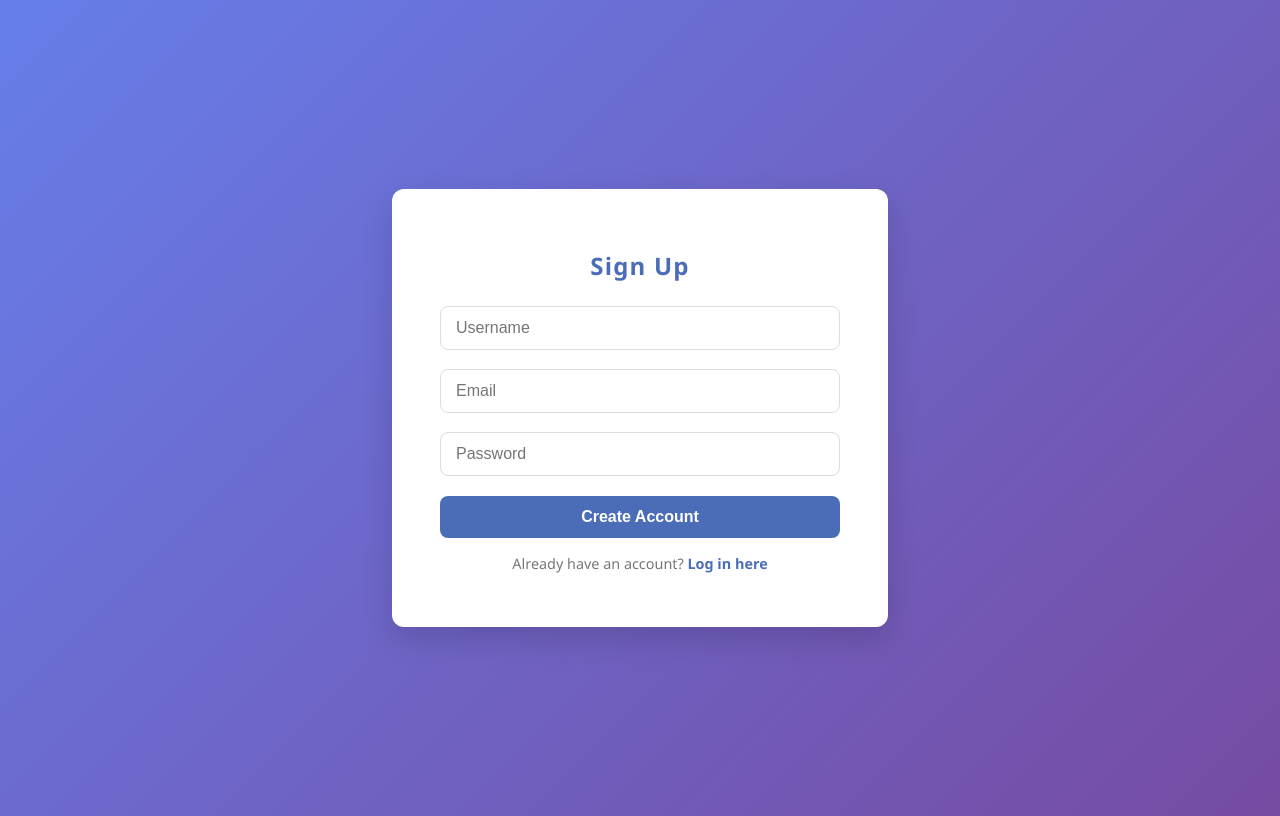
After one commit to Rishu22889/todo-web, a Flask app: page /signup in a window 1280 px wide. The commit adds this page. Run offline with Flask 3, Linux system fonts and the light colour scheme.

Commit message:
added login and signup

```diff
--- a/app.py
+++ b/app.py
@@ -1,64 +1,125 @@
-from flask import Flask, render_template, request, redirect
+from flask import Flask, render_template, request, redirect, flash, url_for
 from flask_sqlalchemy import SQLAlchemy
+from flask_login import LoginManager, UserMixin, login_user, login_required, logout_user, current_user
+from werkzeug.security import generate_password_hash, check_password_hash
 from datetime import datetime
 import os
+import secrets
 
 app = Flask(__name__)
 app.config['SQLALCHEMY_DATABASE_URI'] = "sqlite:///todo.db"
+app.config['SECRET_KEY'] = secrets.token_hex(16)
 db = SQLAlchemy(app)
+
+login_manager = LoginManager()
+login_manager.init_app(app)
+login_manager.login_view = 'login'
+
+
+# ----------------- Models ------------------
+
+class User(db.Model, UserMixin):
+    id = db.Column(db.Integer, primary_key=True)
+    username = db.Column(db.String(150), nullable=False)
+    email = db.Column(db.String(150), unique=True, nullable=False)
+    password = db.Column(db.String(200), nullable=False)
+    todos = db.relationship('Todo', backref='user', lazy=True)
 
 class Todo(db.Model):
     sno = db.Column(db.Integer, primary_key=True)
-    title = db.Column(db.String(200), nullable = False)
-    desc = db.Column(db.String(500), nullable = False)
-    date_created = db.Column(db.DateTime, default = datetime.utcnow)
+    title = db.Column(db.String(200), nullable=False)
+    desc = db.Column(db.String(500), nullable=False)
+    date_created = db.Column(db.DateTime, default=datetime.utcnow)
+    user_id = db.Column(db.Integer, db.ForeignKey('user.id'), nullable=False)
 
-    def __repr__(self) -> str:
-        return f"{self.sno} - {self.title}"
+@login_manager.user_loader
+def load_user(user_id):
+    return User.query.get(int(user_id))
 
-@app.route('/', methods= ['GET', 'POST'])
-def hello_world():
-    if request.method=='POST':
-        title = request.form['title']
-        desc = request.form['desc']
-        if title!='':
-            todo = Todo(title = title, desc= desc)
-            db.session.add(todo)
-            db.session.commit()
-    allTodo = Todo.query.all()
-    return render_template('index.html', allTodo= allTodo)
 
-@app.route('/show')
-def products():
-    return 'This is Product Page'
+# ----------------- Routes ------------------
 
-@app.route('/delete/<int:sno>')
-def delete(sno):
-    todo = Todo.query.filter_by(sno=sno).first()
-    db.session.delete(todo)
-    db.session.commit()
-    return redirect("/")
-
-@app.route('/update/<int:sno>', methods= ['GET', 'POST'])
-def update(sno):
+@app.route('/', methods=['GET', 'POST'])
+@login_required
+def home():
     if request.method == 'POST':
         title = request.form['title']
         desc = request.form['desc']
-        todo = Todo.query.filter_by(sno=sno).first()
-        todo.title = title
-        todo.desc = desc
-        db.session.add(todo)
+        if title.strip() != '':
+            todo = Todo(title=title, desc=desc, user_id=current_user.id)
+            db.session.add(todo)
+            db.session.commit()
+    allTodo = Todo.query.filter_by(user_id=current_user.id).all()
+    return render_template('index.html', allTodo=allTodo)
+
+@app.route('/signup', methods=['GET', 'POST'])
+def signup():
+    if request.method == 'POST':
+        username = request.form['username']
+        email = request.form['email']
+        password = request.form['password']
+        existing_user = User.query.filter_by(email=email).first()
+        if existing_user:
+            flash('Email already registered!')
+            return redirect(url_for('signup'))
+        hashed_pw = generate_password_hash(password, method='pbkdf2:sha256')
+        new_user = User(username=username, email=email, password=hashed_pw)
+        db.session.add(new_user)
         db.session.commit()
-        return redirect("/")
-    todo = Todo.query.filter_by(sno=sno).first()
-    return render_template('update.html', todo= todo)
+        flash('Account created! Please login.')
+        return redirect(url_for('login'))
+    return render_template('signup.html')
+
+@app.route('/login', methods=['GET', 'POST'])
+def login():
+    if request.method == 'POST':
+        email = request.form['email']
+        password = request.form['password']
+        user = User.query.filter_by(email=email).first()
+        if not user or not check_password_hash(user.password, password):
+            flash('Invalid email or password!')
+            return redirect(url_for('login'))
+        login_user(user)
+        return redirect(url_for('home'))
+    return render_template('login.html')
+
+@app.route('/logout')
+@login_required
+def logout():
+    logout_user()
+    return redirect(url_for('login'))
+
+@app.route('/delete/<int:sno>')
+@login_required
+def delete(sno):
+    todo = Todo.query.filter_by(sno=sno, user_id=current_user.id).first()
+    if todo:
+        db.session.delete(todo)
+        db.session.commit()
+    return redirect("/")
+
+@app.route('/update/<int:sno>', methods=['GET', 'POST'])
+@login_required
+def update(sno):
+    todo = Todo.query.filter_by(sno=sno, user_id=current_user.id).first()
+    if not todo:
+        return redirect('/')
+    if request.method == 'POST':
+        todo.title = request.form['title']
+        todo.desc = request.form['desc']
+        db.session.commit()
+        return redirect('/')
+    return render_template('update.html', todo=todo)
+
 @app.route('/about.html')
 def about():
     return render_template('about.html')
 
 
+# ----------------- Main ------------------
+
 if __name__ == "__main__":
     with app.app_context():
         db.create_all()
-    port = int(os.environ.get("PORT", 5000))
-    app.run(host="0.0.0.0", port=port)
+    port = int(os.environ.get("PORT", 8000))
+    app.run(debug=True,host="0.0.0.0", port=port)
--- a/requirements.txt
+++ b/requirements.txt
@@ -8,6 +8,8 @@ distlib==0.3.9
 fastapi==0.115.14
 filelock==3.18.0
 Flask==3.1.0
+Flask-Login==0.6.3
+Flask-SQLAlchemy==3.1.1
 h11==0.16.0
 idna==3.10
 itsdangerous==2.2.0
@@ -26,6 +28,7 @@ pytz==2025.2
 requests==2.32.3
 six==1.17.0
 sniffio==1.3.1
+SQLAlchemy==2.0.41
 starlette==0.46.2
 ta==0.11.0
 typing-inspection==0.4.1
@@ -35,5 +38,3 @@ urllib3==2.3.0
 uvicorn==0.35.0
 virtualenv==20.31.2
 Werkzeug==3.1.3
-gunicorn==20.1.0
-Flask_SQLAlchemy==3.0.3
--- /dev/null
+++ b/static/css/signup.css
@@ -0,0 +1,85 @@
+body {
+    background: linear-gradient(135deg, #667eea, #764ba2);
+  height: 100vh;
+  display: flex;
+  justify-content: center;
+  align-items: center;
+  color: #333;
+}
+
+.signup-container {
+  background: white;
+  padding: 2.5rem 3rem;
+  border-radius: 12px;
+  box-shadow: 0 12px 30px rgba(0,0,0,0.15);
+  width: 400px;
+  max-width: 95%;
+  text-align: center;
+  font-family: 'Segoe UI', Tahoma, Geneva, Verdana, sans-serif;
+  color: #333;
+  margin: 2rem auto;
+}
+
+.signup-container h2 {
+  margin-bottom: 1.5rem;
+  color: #4b6cb7; /* A nice blue shade */
+  font-weight: 700;
+  letter-spacing: 1.2px;
+}
+
+.signup-container form {
+  display: flex;
+  flex-direction: column;
+  gap: 1.2rem;
+}
+
+.signup-container input[type="text"],
+.signup-container input[type="password"],
+.signup-container input[type="email"] {
+  padding: 12px 15px;
+  border: 1.8px solid #ddd;
+  border-radius: 8px;
+  font-size: 1rem;
+  transition: border-color 0.3s ease;
+}
+
+.signup-container input[type="text"]:focus,
+.signup-container input[type="password"]:focus,
+.signup-container input[type="email"]:focus {
+  outline: none;
+  border-color: #4b6cb7;
+  box-shadow: 0 0 8px rgba(75, 108, 183, 0.5);
+}
+
+.signup-container button {
+  background: #4b6cb7;
+  color: white;
+  padding: 12px 0;
+  border: none;
+  border-radius: 8px;
+  font-weight: 600;
+  cursor: pointer;
+  font-size: 1rem;
+  transition: background-color 0.3s ease;
+}
+
+.signup-container button:hover {
+  background: #3a579b;
+}
+
+.signup-container .login-link {
+  margin-top: 1rem;
+  font-size: 0.9rem;
+  color: #777;
+}
+
+.signup-container .login-link a {
+  color: #4b6cb7;
+  text-decoration: none;
+  font-weight: 600;
+  transition: color 0.3s ease;
+}
+
+.signup-container .login-link a:hover {
+  color: #3a579b;
+}
--- /dev/null
+++ b/templates/signup.html
@@ -0,0 +1,24 @@
+<!DOCTYPE html>
+<html lang="en">
+<head>
+    <meta charset="UTF-8">
+    <meta name="viewport" content="width=device-width, initial-scale=1.0">
+    <link rel="stylesheet" href="{{ url_for('static', filename='css/signup.css') }}">
+    <title>SignUp - Todo</title>
+</head>
+<body>
+    <div class="signup-container">
+  <h2>Sign Up</h2>
+  <form method="POST" action="/signup">
+    <input type="text" name="username" placeholder="Username" required />
+    <input type="email" name="email" placeholder="Email" required />
+    <input type="password" name="password" placeholder="Password" required />
+    <button type="submit">Create Account</button>
+  </form>
+  <p class="login-link">
+    Already have an account? <a href="/login">Log in here</a>
+  </p>
+</div>
+
+</body>
+</html>
--- a/templates/update.html
+++ b/templates/update.html
@@ -25,7 +25,7 @@
 </nav>
 <script src="{{ url_for('static', filename='js/test.js') }}"></script>
 
-<div class="container my-3" style="border: 1px solid #ccc; box-shadow: 5px 5px 15px rgba(0, 0, 0, 0.3); border-radius: 30px; padding-left: 30px; padding-right: 20px;">
+<div class="container my-3" style="border: 1px solid #ccc; box-shadow: 5px 5px 15px rgba(0, 0, 0, 0.3); border-radius: 30px; padding-left: 30px; padding-right: 20px; background-color: #88888823;">
     <br>
     <h2>Add a Task</h2>
     <form action="/update/{{todo.sno}}" method="POST">
```
Also changed, not shown: static/css/login.css (added, +89 -0 lines), static/css/style.css (+102 -0 lines), static/js/script.js (added, +10 -0 lines), templates/about.html (+10 -2 lines), templates/index.html (+15 -2 lines), templates/login.html (added, +22 -0 lines), instance/todo.db, static/js/test.js (line endings or trailing spaces).
